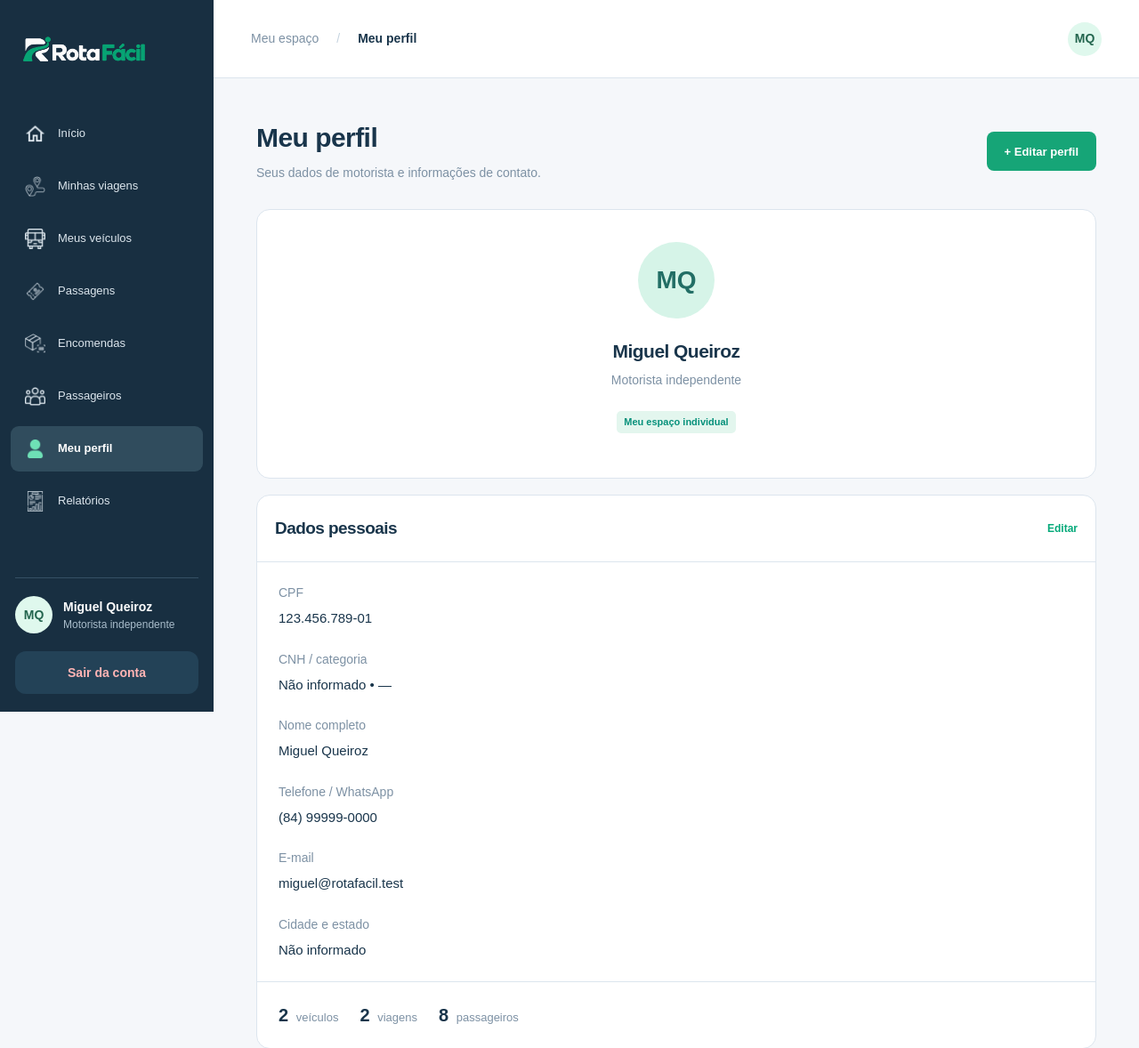
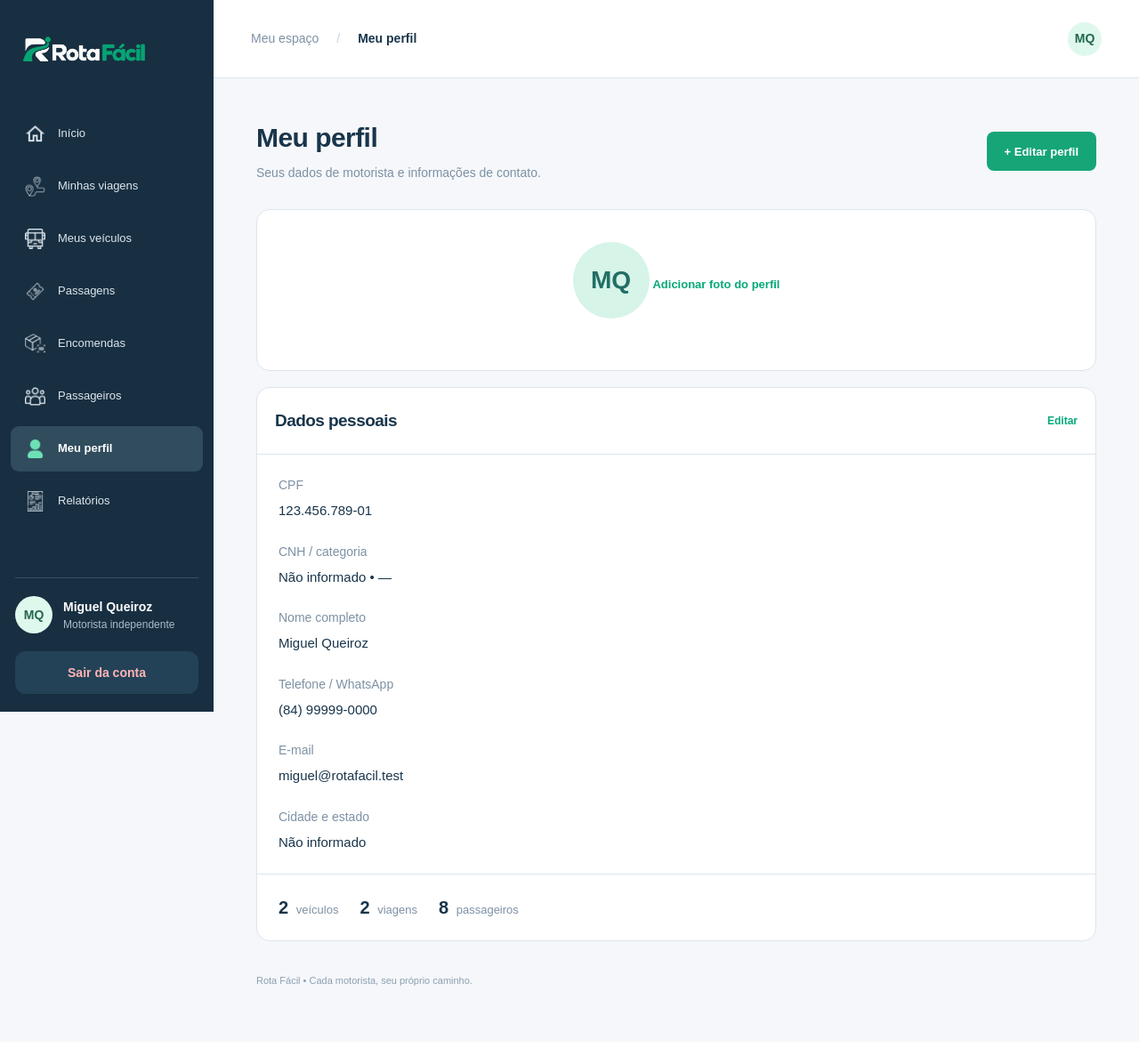
Before and after one commit to gabinaiare/RotaFacil, a Laravel app: page /perfil in a window 1280 px wide. Shown: the top 1178 px of the page at 89% size. After the commit the page ends 1108 px from the top, so only its background shows below. Run offline with Laravel 12, Linux system fonts and the light colour scheme; a user stored in the database is signed in; data comes from the database, SQL or seed files in the repository.

Commit message:
feat(perfil,relatorios): foto do perfil e periodo personalizado

```diff
--- a/backend/app/Http/Controllers/PerfilController.php
+++ b/backend/app/Http/Controllers/PerfilController.php
@@ -2,6 +2,7 @@
 
 namespace App\Http\Controllers;
 
+use Illuminate\Support\Facades\Storage;
 use Illuminate\Http\Request;
 use Illuminate\Support\Facades\Validator;
 use Illuminate\Validation\Rule;
@@ -54,6 +55,9 @@ class PerfilController extends Controller
             'cnh_categoria.in' => 'Categoria da CNH inválida.',
             'email.email' => 'Informe um e-mail válido.',
             'email.unique' => 'Este e-mail já está em uso.',
+            'foto.image' => 'A foto deve ser uma imagem válida.',
+            'foto.mimes' => 'A foto deve ser um arquivo do tipo JPG, JPEG, PNG ou WEBP.',
+            'foto.max' => 'A foto não pode exceder 2MB.',
         ]);
 
         if ($validador->fails()) {
@@ -61,6 +65,14 @@ class PerfilController extends Controller
                 ->withErrors($validador)
                 ->withInput();
         }
+
+        if ($request->hasFile('foto')) {
+         if ($motorista->foto) {
+        Storage::disk('public')->delete($motorista->foto);
+    }
+    $motorista->foto = $request->file('foto')->store('fotos', 'public');
+    $motorista->save();
+}
 
         $d = $validador->validated();
 
--- a/backend/app/Models/User.php
+++ b/backend/app/Models/User.php
@@ -12,7 +12,7 @@ use Illuminate\Database\Eloquent\Relations\HasMany;
 use Illuminate\Foundation\Auth\User as Authenticatable;
 use Illuminate\Notifications\Notifiable;
 
-#[Fillable(['name', 'email', 'password', 'cpf', 'telefone', 'login', 'cidade_estado'])]
+#[Fillable(['name', 'email', 'password', 'cpf', 'telefone', 'login', 'cidade_estado', 'foto_perfil'])]
 #[Hidden(['password', 'remember_token'])]
 class User extends Authenticatable
 {
--- a/backend/resources/views/perfil/index.blade.php
+++ b/backend/resources/views/perfil/index.blade.php
@@ -32,10 +32,12 @@
     @endif
 
     <section class="cartao identidade-perfil">
+        @if ($motorista->foto)
+        <img class="avatar avatar-grande" src="{{ asset('storage/' . $motorista->foto) }}" alt="Foto de {{ $motorista->name }}" style="object-fit:cover;border-radius:50%">
+@else
         <span class="avatar avatar-grande">{{ $iniciais }}</span>
-        <h2>{{ $motorista->name }}</h2>
-        <p class="texto-secundario">Motorista independente</p>
-        <span class="selo">Meu espaço individual</span>
+@endif
+        <a class="link-foto" href="#editar-perfil">{{ $motorista->foto ? 'Trocar foto' : 'Adicionar foto do perfil' }}</a>
         @if ($motorista->cidade)
             <p class="texto-secundario">{{ $motorista->cidade }}</p>
         @endif
@@ -81,7 +83,7 @@
                 <a class="fechar-painel" href="{{ route('perfil.index') }}" aria-label="Fechar">×</a>
             </header>
 
-            <form class="formulario" method="POST" action="{{ route('perfil.update') }}">
+             <form class="formulario" method="POST" action="{{ route('perfil.update') }}" enctype="multipart/form-data">
                 @csrf
                 @method('PUT')
 
@@ -93,6 +95,12 @@
                             @endforeach
                         </div>
                     @endif
+
+                    <label class="largura-total">
+                     Foto do perfil
+                    <small>JPG, PNG ou WebP, até 2 MB</small>
+                    <input type="file" name="foto" accept="image/jpeg,image/png,image/webp">
+                </label>
 
                     <label>
                         Nome completo
```
Also changed, not shown: backend/resources/views/relatorios/index.blade.php (+14 -3 lines), backend/database/migrations/2026_11_19_210214_add_foto_to_users_table.php (added).
